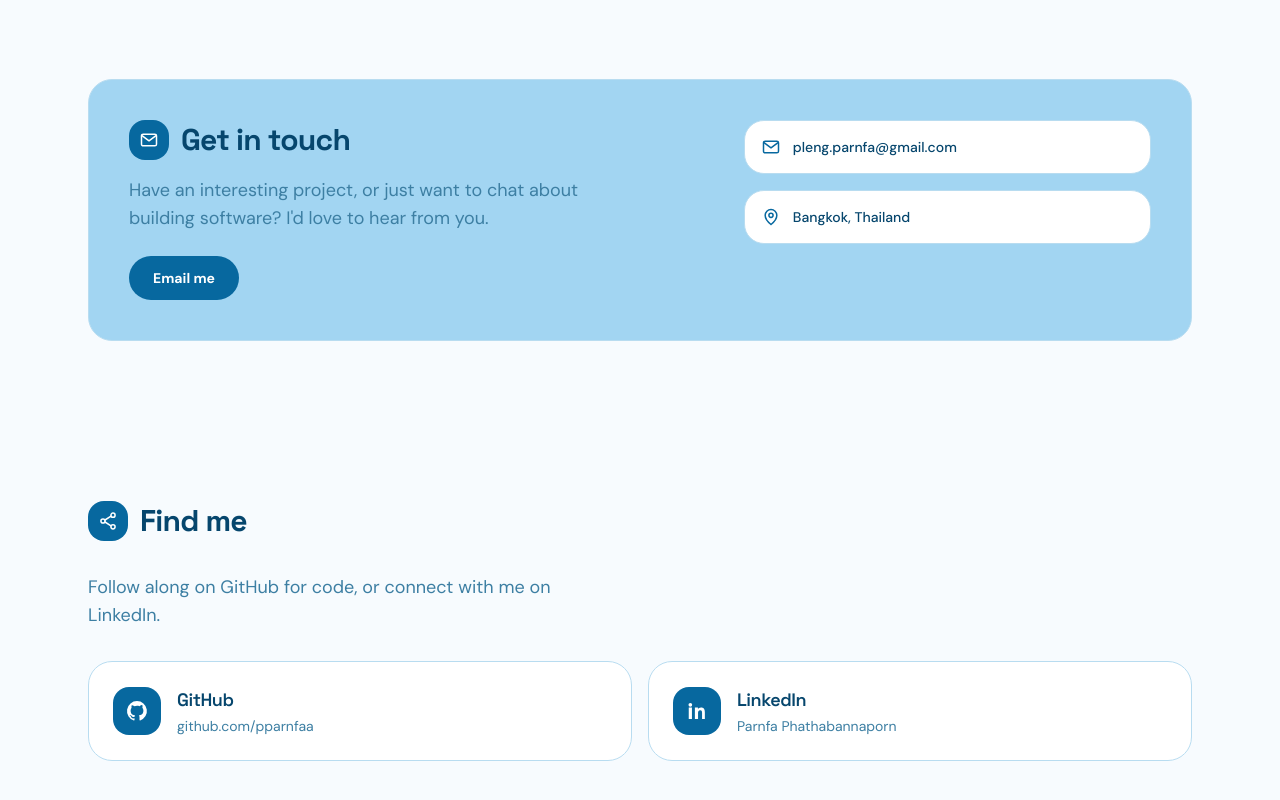
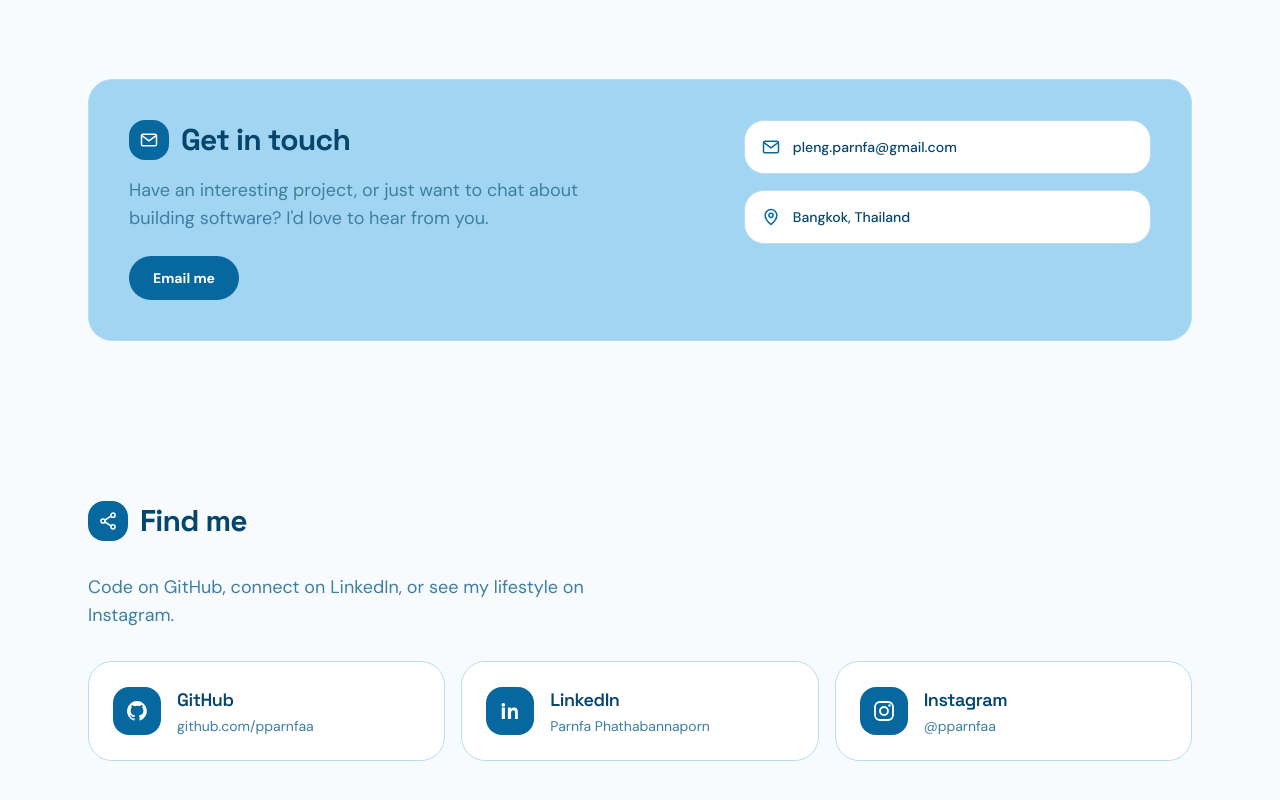
Before and after one commit to pparnfaa/parnfa-portfolio, a React (Vite) app: page / in a window 1280 px wide. Shown: the part 4006-4806 px from the top of the page. Built offline with nearby package versions, Linux system fonts and the light colour scheme.

Commit message:
✨ add Instagram link and icon to FindMe component

```diff
--- a/src/components/FindMe.tsx
+++ b/src/components/FindMe.tsx
@@ -1,9 +1,15 @@
 import { useLanguage } from "../i18n/LanguageContext";
-import { GithubIcon, LinkedinIcon, ShareIcon } from "./Icons";
+import {
+  GithubIcon,
+  InstagramIcon,
+  LinkedinIcon,
+  ShareIcon,
+} from "./Icons";
 
 const GITHUB = "https://github.com/pparnfaa";
 const LINKEDIN =
   "https://www.linkedin.com/in/parnfa-phathabannaporn-270192339/";
+const INSTAGRAM = "https://www.instagram.com/pparnfaa/";
 
 export function FindMe() {
   const { t } = useLanguage();
@@ -23,7 +29,7 @@ export function FindMe() {
         {t.findMe.description}
       </p>
 
-      <div className="grid gap-4 sm:grid-cols-2">
+      <div className="grid gap-4 sm:grid-cols-2 lg:grid-cols-3">
         <a
           href={GITHUB}
           target="_blank"
@@ -61,6 +67,25 @@ export function FindMe() {
             </p>
           </div>
         </a>
+
+        <a
+          href={INSTAGRAM}
+          target="_blank"
+          rel="noreferrer"
+          className="flex items-center gap-4 rounded-3xl border border-border bg-card p-6 text-foreground transition-colors hover:bg-secondary"
+        >
+          <div className="icon-chip flex h-12 w-12 shrink-0 items-center justify-center rounded-xl">
+            <InstagramIcon className="h-6 w-6" />
+          </div>
+          <div>
+            <h3 className="font-display text-lg font-semibold tracking-tight">
+              Instagram
+            </h3>
+            <p className="mt-0.5 text-sm text-muted-foreground">
+              @pparnfaa
+            </p>
+          </div>
+        </a>
       </div>
     </section>
   );
--- a/src/components/Icons.tsx
+++ b/src/components/Icons.tsx
@@ -213,6 +213,24 @@ export function LinkedinIcon({ className }: IconProps) {
   );
 }
 
+export function InstagramIcon({ className }: IconProps) {
+  return (
+    <svg className={className} viewBox="0 0 24 24" fill="none" aria-hidden>
+      <rect
+        x="3"
+        y="3"
+        width="18"
+        height="18"
+        rx="5"
+        stroke="currentColor"
+        strokeWidth="1.8"
+      />
+      <circle cx="12" cy="12" r="4" stroke="currentColor" strokeWidth="1.8" />
+      <circle cx="17.5" cy="6.5" r="1.2" fill="currentColor" />
+    </svg>
+  );
+}
+
 export function SunIcon({ className }: IconProps) {
   return (
     <svg className={className} viewBox="0 0 24 24" fill="none" aria-hidden>
--- a/src/i18n/translations.ts
+++ b/src/i18n/translations.ts
@@ -192,7 +192,7 @@ export const translations: Record<Locale, Dictionary> = {
     findMe: {
       title: "Find me",
       description:
-        "Follow along on GitHub for code, or connect with me on LinkedIn.",
+        "Code on GitHub, connect on LinkedIn, or see my lifestyle on Instagram.",
     },
     footer: {
       rights: "",
@@ -321,7 +321,7 @@ export const translations: Record<Locale, Dictionary> = {
     findMe: {
       title: "ช่องทางอื่น",
       description:
-        "ดูโค้ดบน GitHub หรือเชื่อมต่อกันบน LinkedIn ได้เลย",
+        "ดูโค้ดบน GitHub เชื่อมต่อบน LinkedIn หรือดู lifestyle บน Instagram ได้เลย",
     },
     footer: {
       rights: "",
```
